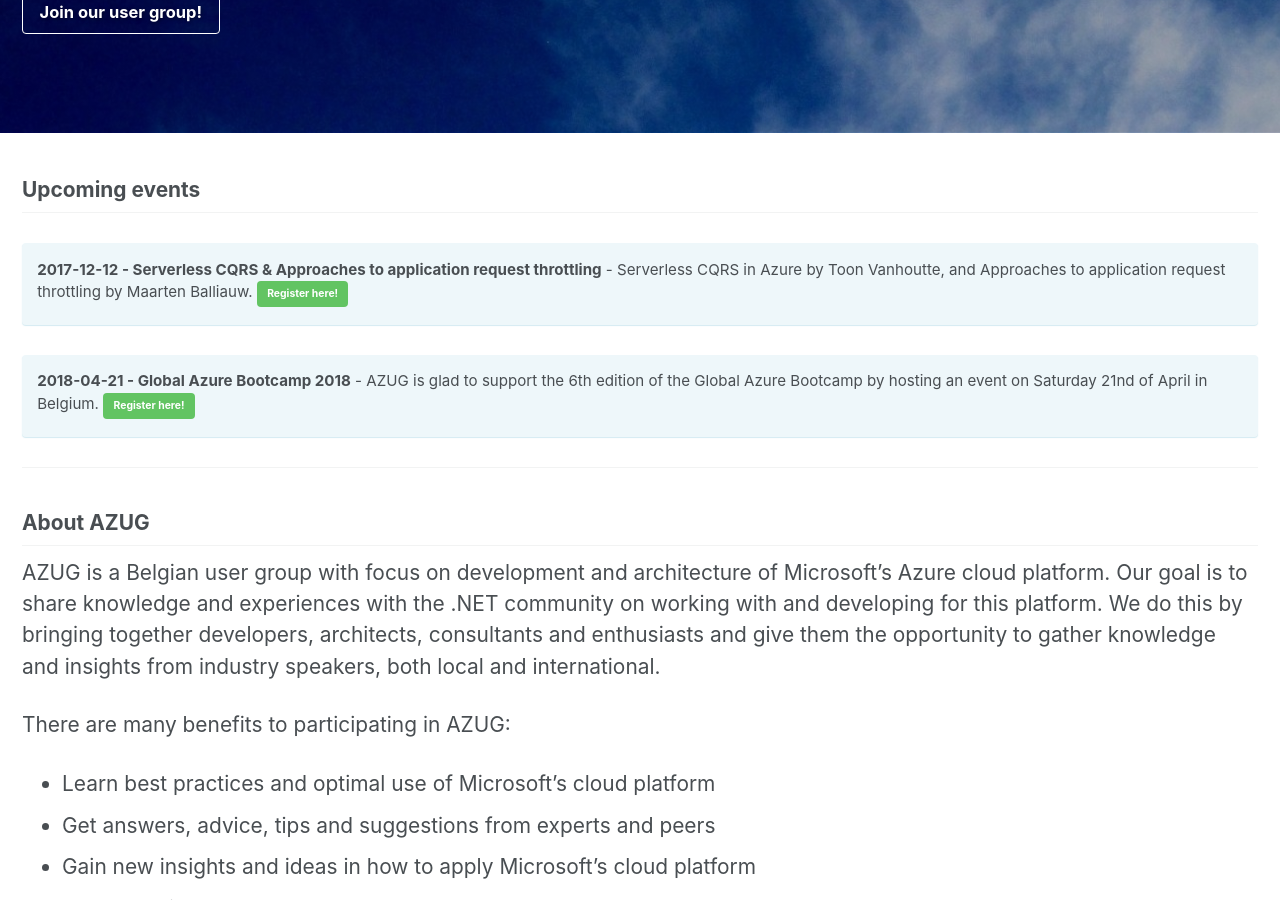
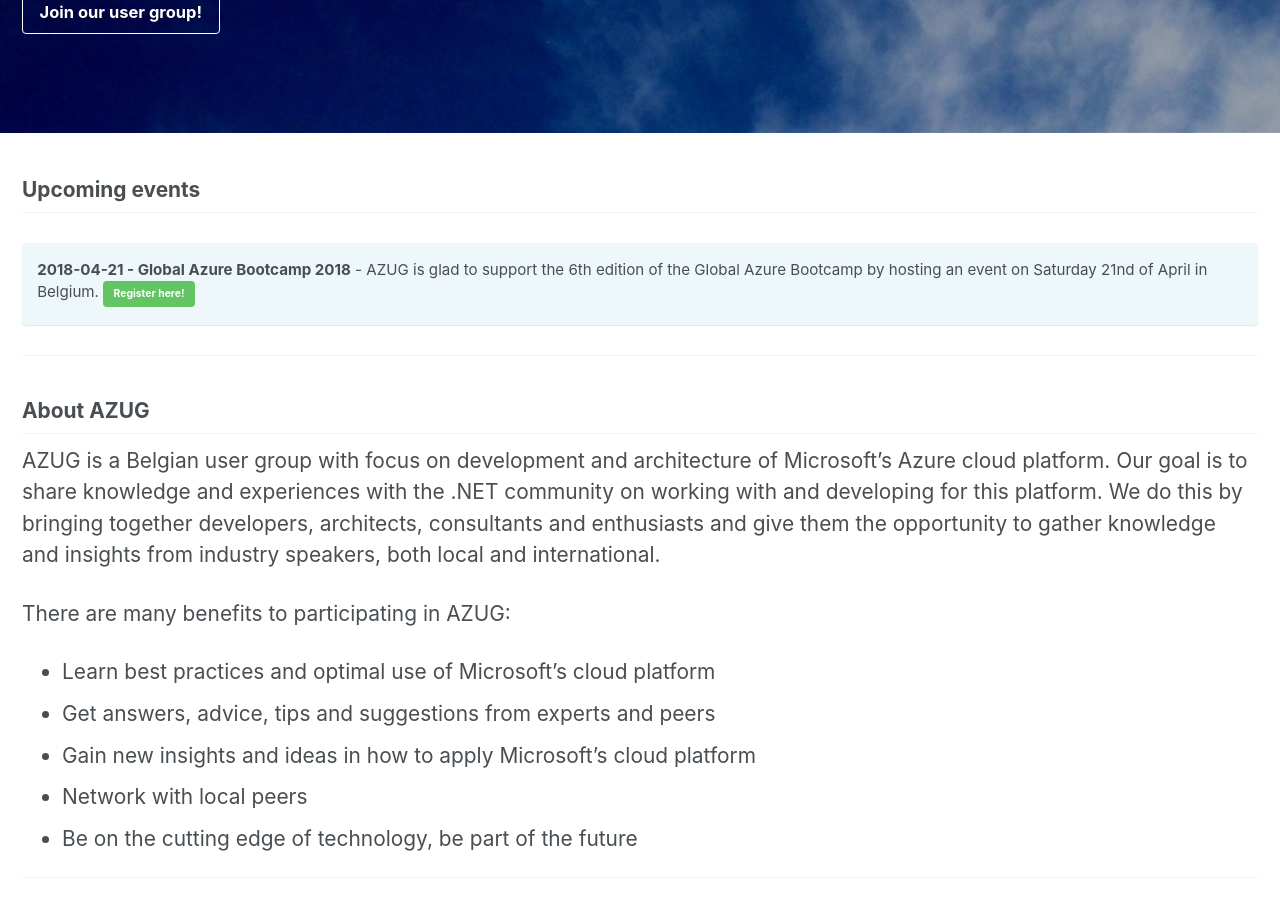
Before and after one commit to AzugBe/azugbe.github.io, a Jekyll site: the page built from index.md, in a window 1280 px wide and 900 px high, scrolled down 426 px. Built offline with Jekyll 4.4.1, drawn with Linux system fonts in a browser that asks for light colours.

Commit message:
Update index.md

```diff
--- a/index.md
+++ b/index.md
@@ -13,8 +13,6 @@ excerpt: "The Belgium Azure User Group focuses on knowledge sharing and networki
 ---
 
 ## Upcoming events
-**2017-12-12 - Serverless CQRS & Approaches to application request throttling** - Serverless CQRS in Azure by Toon Vanhoutte, and Approaches to application request throttling by Maarten Balliauw. [Register here!](/events/2017-12-12---serverless-cqrs-approaches-to-application-request-throttling){: .btn .btn--success}
-{: .notice--info}
 
 **2018-04-21 - Global Azure Bootcamp 2018** - AZUG is glad to support the 6th edition of the Global Azure Bootcamp by hosting an event on Saturday 21nd of April in Belgium. [Register here!](/events/2018-04-21---global-azure-bootcamp){: .btn .btn--success}
 {: .notice--info}
```
